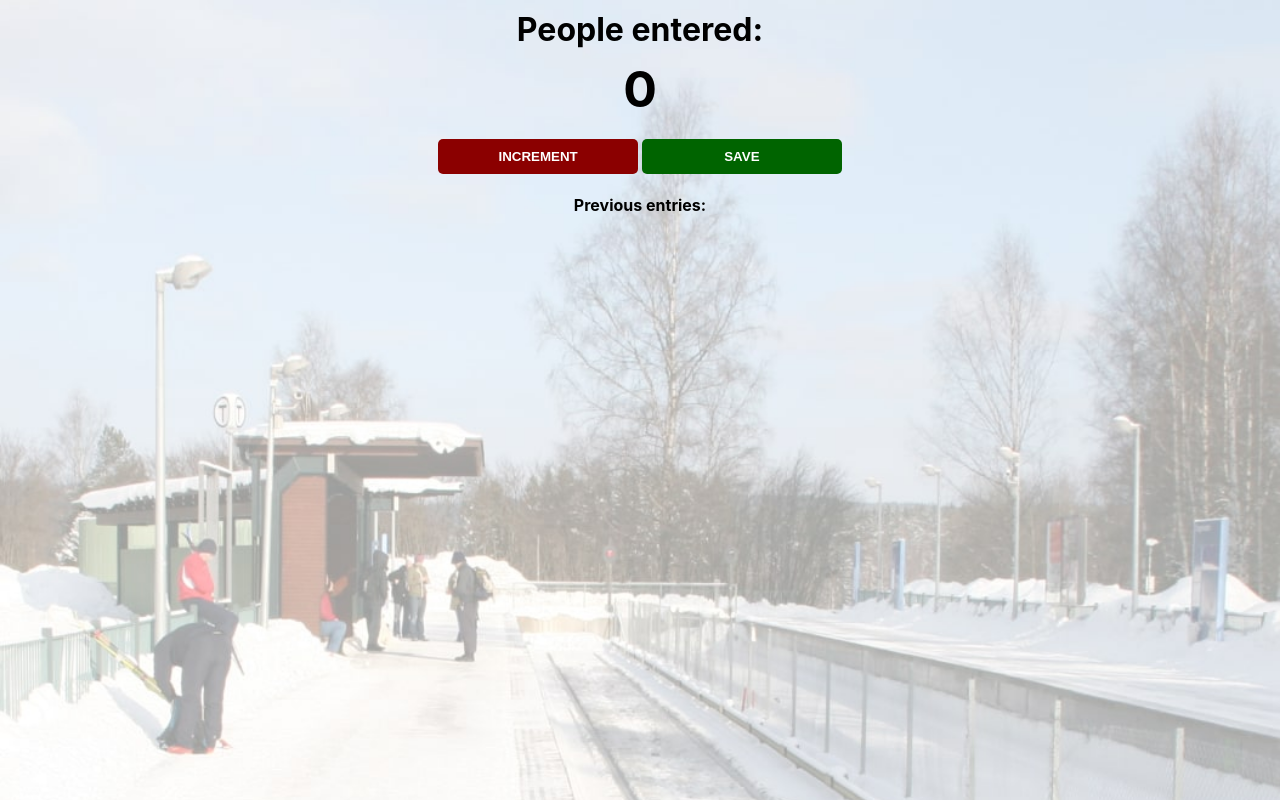
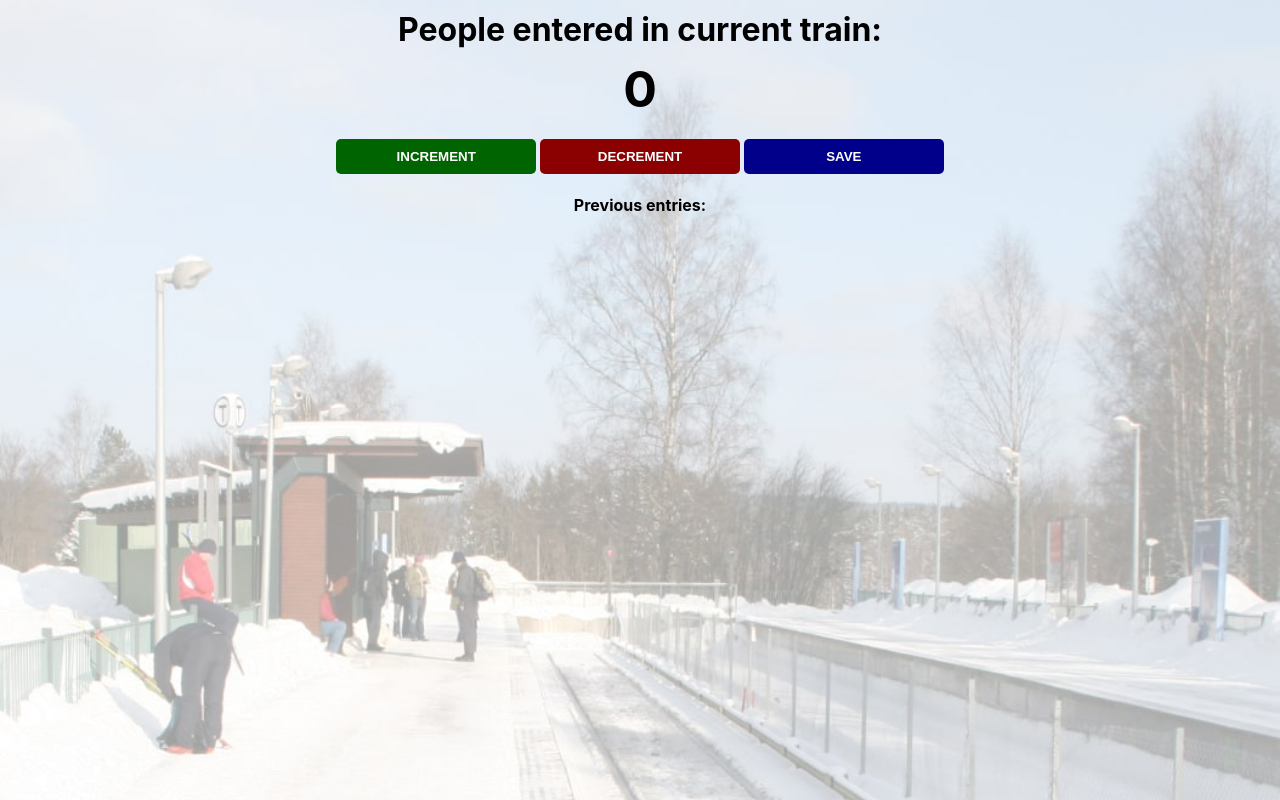
Before and after one commit to somyasanu0/passenger_counter, a website built with Vite: page index.html in a window 1280 px wide. Built offline with nearby package versions, Linux system fonts and the light colour scheme.

Commit message:
Updated application

```diff
--- a/index.css
+++ b/index.css
@@ -29,9 +29,12 @@ button {
 }
 
 #increment-btn {
+    background: darkgreen;
+}
+#decrement-btn {
     background: darkred;
 }
 
 #save-btn {
-    background: darkgreen;
+    background: darkblue;
 }
--- a/index.html
+++ b/index.html
@@ -1,13 +1,16 @@
 <html>
     <head>
         <link rel="stylesheet" href="index.css">
-        <script src="index.js"> </script>
     </head>
     <body>
-        <h1>People entered:</h1>
+        <h1>People entered in current train:</h1>
         <h2 id="count-el">0</h2>
         <button id="increment-btn" onclick="increment()">INCREMENT</button>
+        <button id="decrement-btn" onclick="decrement()">DECREMENT</button>
         <button id="save-btn" onclick="save()">SAVE</button>
         <p id="save-el">Previous entries: </p>
+        <script src="index.js">
+            nnerText
+        </script>
     </body>
 </html>
--- a/index.js
+++ b/index.js
@@ -7,6 +7,11 @@ function increment() {
     countEl.textContent = count
 }
 
+function decrement() {
+    count -= 1
+    countEl.textContent = count
+}
+
 function save() {
     let countStr = count + " - "
     saveEl.textContent += countStr
--- a/package.json
+++ b/package.json
@@ -1,6 +1,6 @@
 {
-  "name": "Scrim-s04jga7",
-  "description": "https://scrimba.com/learn-javascript-c0v/~0u",
+  "name": "Scrim-s03i8nc",
+  "description": "https://scrimba.com/learn-javascript-c0v/~0t/s09944pg29/head",
   "scripts": {
     "start": "vite",
     "dev": "vite",
```
